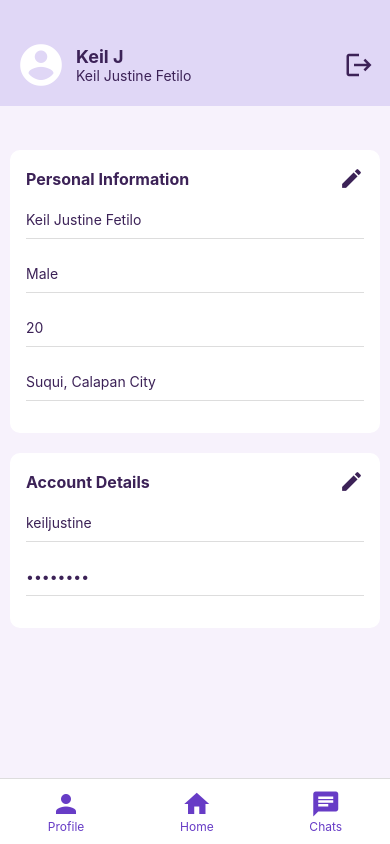
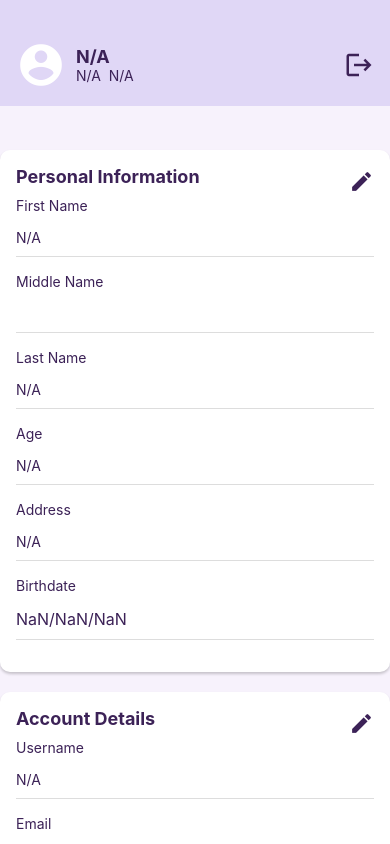
Before and after one commit to KeilJustineFetilo/TeenThinkTalk, a React Native app in the folder TeenThinkTalk/: screen /Profile in a window 390 px wide. Shown: the top 844 px of the page. Built offline with nearby package versions, Linux system fonts and the light colour scheme.

Commit message:
Profile Screen (Incomplete)

```diff
--- a/TeenThinkTalk/app/screens/homeScreen.jsx
+++ b/TeenThinkTalk/app/screens/homeScreen.jsx
@@ -48,7 +48,9 @@ const posts = [
   },
 ];
 
-const HomeScreen = ({ navigation }) => {
+const HomeScreen = ({ navigation, route }) => {
+  const { profileData } = route.params || {}; // Get the passed profile data from the route
+
   const [menuVisible, setMenuVisible] = useState(false);
   const [notificationVisible, setNotificationVisible] = useState(false);
   const [comments, setComments] = useState({});
@@ -98,7 +100,7 @@ const HomeScreen = ({ navigation }) => {
 
   return (
     <View style={styles.container}>
-      {/* Header with Menu and Notifications */}
+      {/* Header with Menu, Notifications, and User info */}
       <View style={styles.header}>
         <TouchableOpacity onPress={toggleMenu}>
           <Icon name="menu" size={30} color="#673CC6" />
@@ -108,6 +110,15 @@ const HomeScreen = ({ navigation }) => {
           <Icon name="notifications" size={30} color="#673CC6" />
         </TouchableOpacity>
       </View>
+
+      {/* Display the user name if available */}
+      {profileData && (
+        <View style={styles.userInfo}>
+          <Text style={styles.welcomeText}>
+            Welcome, {profileData.username || "User"}!
+          </Text>
+        </View>
+      )}
 
       {/* Announcements Section */}
       <Text style={styles.sectionTitle}>Announcements</Text>
@@ -260,7 +271,7 @@ const HomeScreen = ({ navigation }) => {
         <TouchableOpacity
           style={styles.navButton}
           onPress={() => {
-            navigation.navigate("Profile"); // Ensure this matches the route name defined in your navigator
+            navigation.navigate("Profile", { profileData }); // Pass profile data to ProfileScreen
           }}
         >
           <Icon name="person" size={30} color="#673CC6" />
@@ -268,7 +279,7 @@ const HomeScreen = ({ navigation }) => {
         <TouchableOpacity
           style={styles.navButton}
           onPress={() => {
-            navigation.navigate("Home"); // Ensure this matches the route name defined in your navigator
+            navigation.navigate("Home");
           }}
         >
           <Icon name="home" size={30} color="#673CC6" />
@@ -303,6 +314,16 @@ const styles = StyleSheet.create({
     fontSize: 18,
     fontWeight: "bold",
     color: "#3C2257",
+  },
+  userInfo: {
+    paddingHorizontal: 16,
+    paddingVertical: 10,
+    backgroundColor: "#fff",
+  },
+  welcomeText: {
+    fontSize: 18,
+    color: "#3C2257",
+    fontWeight: "bold",
   },
   sectionTitle: {
     fontSize: 18,
--- a/TeenThinkTalk/app/screens/profileScreen.jsx
+++ b/TeenThinkTalk/app/screens/profileScreen.jsx
@@ -7,26 +7,85 @@ import {
   StyleSheet,
   ScrollView,
   Modal,
+  Platform,
 } from "react-native";
 import Icon from "react-native-vector-icons/MaterialIcons"; // For icons
+import DateTimePicker from '@react-native-community/datetimepicker';
 
-const ProfileScreen = ({ navigation }) => {
+// Function to format the date to MM/DD/YYYY
+const formatDate = (dateString) => {
+  if (!dateString) return "N/A"; // Fallback for missing dates
+
+  const date = new Date(dateString);
+  const month = String(date.getMonth() + 1).padStart(2, '0'); // Get month and ensure two digits
+  const day = String(date.getDate()).padStart(2, '0'); // Get day and ensure two digits
+  const year = date.getFullYear(); // Get year
+
+  return `${month}/${day}/${year}`; // Return formatted date
+};
+
+// Function to calculate age based on birthdate
+const calculateAge = (birthdate) => {
+  const today = new Date();
+  const birthDate = new Date(birthdate);
+  let age = today.getFullYear() - birthDate.getFullYear();
+  const monthDifference = today.getMonth() - birthDate.getMonth();
+
+  // If birthdate hasn't occurred yet this year, subtract one year from age
+  if (monthDifference < 0 || (monthDifference === 0 && today.getDate() < birthDate.getDate())) {
+    age--;
+  }
+
+  return age;
+};
+
+// Validation function for email
+const validateEmail = (email) => {
+  const re = /^[a-zA-Z0-9+_.-]+@[a-zA-Z0-9.-]+$/;
+  return re.test(String(email).toLowerCase());
+};
+
+const ProfileScreen = ({ navigation, route }) => {
+  // Ensure profileData exists and use default values if not
+  const { profileData } = route.params || {};
+  const fallbackProfileData = {
+    firstName: 'N/A',
+    lastName: 'N/A',
+    middleName: '',
+    age: 'N/A', // We treat age as string here to safely handle it in TextInput
+    address: 'N/A',
+    username: 'N/A',
+    email: 'N/A',
+    birthdate: 'N/A',
+  };
+  const safeProfileData = { ...fallbackProfileData, ...profileData };
+
+  // Combine the name fields into one full name
+  const fullName = `${safeProfileData.firstName} ${safeProfileData.middleName} ${safeProfileData.lastName}`.trim();
+
   // State to track if fields are editable
   const [isEditable, setIsEditable] = useState(false);
   const [showLogoutModal, setShowLogoutModal] = useState(false); // State for logout modal
+  const [showDatePicker, setShowDatePicker] = useState(false); // State to show the DateTimePicker
+  const [emailError, setEmailError] = useState(''); // Email validation error
+  const [passwordError, setPasswordError] = useState(''); // Password mismatch error
 
-  // State to track form data
+  // State to track form data (initialize with profileData or empty fields)
   const [formData, setFormData] = useState({
-    name: "Keil Justine Fetilo",
-    sex: "Male",
-    age: "20",
-    address: "Suqui, Calapan City",
-    username: "keiljustine",
-    password: "********",
+    firstName: safeProfileData.firstName,
+    lastName: safeProfileData.lastName,
+    middleName: safeProfileData.middleName,
+    age: safeProfileData.age !== 'N/A' ? String(safeProfileData.age) : 'N/A', // Convert age to string for TextInput
+    address: safeProfileData.address,
+    username: safeProfileData.username,
+    email: safeProfileData.email,
+    birthdate: formatDate(safeProfileData.birthdate), // Format birthdate as MM/DD/YYYY
+    password: "********", // Placeholder for security
     newPassword: "",
-    recoveryKey: "********",
-    newRecoveryKey: "",
+    confirmPassword: "", // For password confirmation
   });
+
+  const [selectedDate, setSelectedDate] = useState(new Date(safeProfileData.birthdate || Date.now())); // Default to the current date or profile date
 
   // Toggle edit mode
   const toggleEdit = () => {
@@ -40,8 +99,37 @@ const ProfileScreen = ({ navigation }) => {
 
   // Handle save
   const handleSave = () => {
-    console.log("Saved data:", formData);
+    if (!validateEmail(formData.email)) {
+      setEmailError('Invalid email format');
+      return;
+    }
+
+    if (formData.newPassword !== formData.confirmPassword) {
+      setPasswordError('Passwords do not match');
+      return;
+    }
+
+    // Convert age back to number if it's a valid number
+    const updatedFormData = {
+      ...formData,
+      age: isNaN(Number(formData.age)) ? formData.age : Number(formData.age),
+    };
+
+    console.log("Saved data:", updatedFormData);
     setIsEditable(false);
+  };
+
+  // Handle date change from the DateTimePicker and update both birthdate and age
+  const onChangeDate = (event, selectedDate) => {
+    const currentDate = selectedDate || new Date(formData.birthdate);
+    setShowDatePicker(Platform.OS === 'ios'); // For iOS, we continue showing the picker until the user selects "done"
+    setSelectedDate(currentDate);
+
+    const formattedDate = formatDate(currentDate);
+    const age = calculateAge(currentDate);
+
+    // Update birthdate and age in the form
+    setFormData({ ...formData, birthdate: formattedDate, age: String(age) });
   };
 
   // Handle logout
@@ -86,8 +174,8 @@ const ProfileScreen = ({ navigation }) => {
         <View style={styles.profileInfo}>
           <Icon name="account-circle" size={50} color="#fff" />
           <View>
-            <Text style={styles.profileName}>Keil J</Text>
-            <Text style={styles.profileFullName}>{formData.name}</Text>
+            <Text style={styles.profileName}>{safeProfileData.username}</Text>
+            <Text style={styles.profileFullName}>{fullName}</Text>
           </View>
         </View>
         {/* Logout Button */}
@@ -99,89 +187,139 @@ const ProfileScreen = ({ navigation }) => {
       {/* Scrollable content */}
       <ScrollView contentContainerStyle={styles.scrollContent}>
         {/* Personal Information Section */}
-        <View style={styles.section}>
+        <View style={styles.card}>
           <View style={styles.sectionHeader}>
-            <Text style={styles.sectionTitle}>Personal Information</Text>
-            {!isEditable && (
+            <Text style={styles.cardTitle}>Personal Information</Text>
             <TouchableOpacity onPress={toggleEdit}>
               <Icon name="edit" size={25} color="#3C2257" />
             </TouchableOpacity>
-            )}
           </View>
+
+          <Text style={styles.label}>First Name</Text>
           <TextInput
             style={[styles.input, isEditable ? styles.inputEditable : null]}
             editable={isEditable}
-            value={formData.name}
-            onChangeText={(value) => handleChange("name", value)}
+            value={formData.firstName}
+            onChangeText={(value) => handleChange("firstName", value)}
           />
+
+          <Text style={styles.label}>Middle Name</Text>
           <TextInput
             style={[styles.input, isEditable ? styles.inputEditable : null]}
             editable={isEditable}
-            value={formData.sex}
-            onChangeText={(value) => handleChange("sex", value)}
+            value={formData.middleName}
+            onChangeText={(value) => handleChange("middleName", value)}
           />
+
+          <Text style={styles.label}>Last Name</Text>
           <TextInput
             style={[styles.input, isEditable ? styles.inputEditable : null]}
             editable={isEditable}
+            value={formData.lastName}
+            onChangeText={(value) => handleChange("lastName", value)}
+          />
+
+          <Text style={styles.label}>Age</Text>
+          <TextInput
+            style={[styles.input, isEditable ? styles.inputEditable : null]}
+            editable={false} // Age is auto-calculated
             value={formData.age}
             keyboardType="numeric"
-            onChangeText={(value) => handleChange("age", value)}
           />
+
+          <Text style={styles.label}>Address</Text>
           <TextInput
             style={[styles.input, isEditable ? styles.inputEditable : null]}
             editable={isEditable}
             value={formData.address}
             onChangeText={(value) => handleChange("address", value)}
           />
+
+          <Text style={styles.label}>Birthdate</Text>
+          <TouchableOpacity
+            onPress={() => setShowDatePicker(true)}
+            style={[styles.input, { justifyContent: 'center' }]}
+            disabled={!isEditable}
+          >
+            <Text style={styles.textInputText}>{formData.birthdate}</Text>
+          </TouchableOpacity>
+
+          {/* Show DateTimePicker if enabled */}
+          {showDatePicker && (
+            <DateTimePicker
+              value={selectedDate}
+              mode="date"
+              display="default"
+              onChange={onChangeDate}
+              maximumDate={new Date()} // Optional: Prevent future dates
+            />
+          )}
         </View>
 
         {/* Account Details Section */}
-        <View style={styles.section}>
+        <View style={styles.card}>
           <View style={styles.sectionHeader}>
-            <Text style={styles.sectionTitle}>Account Details</Text>
-            {!isEditable && (
+            <Text style={styles.cardTitle}>Account Details</Text>
             <TouchableOpacity onPress={toggleEdit}>
               <Icon name="edit" size={25} color="#3C2257" />
             </TouchableOpacity>
-            )}
           </View>
+
+          <Text style={styles.label}>Username</Text>
+          <TextInput
+            style={[styles.input, isEditable ? styles.inputEditable : null]}
+            editable={false} // Username should not be editable
+            value={formData.username}
+          />
+
+          <Text style={styles.label}>Email</Text>
           <TextInput
             style={[styles.input, isEditable ? styles.inputEditable : null]}
             editable={isEditable}
-            value={formData.username}
-            onChangeText={(value) => handleChange("username", value)}
+            value={formData.email}
+            onChangeText={(value) => {
+              setEmailError('');
+              handleChange("email", value);
+            }}
           />
+          {emailError ? <Text style={styles.errorText}>{emailError}</Text> : null}
+
+          <Text style={styles.label}>Password</Text>
           <TextInput
             style={[styles.input, isEditable ? styles.inputEditable : null]}
-            editable={isEditable}
+            editable={false}
             value={formData.password}
             secureTextEntry
-            onChangeText={(value) => handleChange("password", value)}
           />
+
           {isEditable && (
             <>
+              <Text style={styles.label}>New Password</Text>
               <TextInput
                 style={[styles.input, isEditable ? styles.inputEditable : null]}
                 editable={isEditable}
                 placeholder="New Password"
                 secureTextEntry
                 value={formData.newPassword}
-                onChangeText={(value) => handleChange("newPassword", value)}
+                onChangeText={(value) => {
+                  setPasswordError('');
+                  handleChange("newPassword", value);
+                }}
               />
+
+              <Text style={styles.label}>Confirm New Password</Text>
               <TextInput
                 style={[styles.input, isEditable ? styles.inputEditable : null]}
                 editable={isEditable}
-                placeholder="Recovery Key"
-                value={formData.recoveryKey}
-                onChangeText={(value) => handleChange("recoveryKey", value)}
+                placeholder="Confirm New Password"
+                secureTextEntry
+                value={formData.confirmPassword}
+                onChangeText={(value) => {
+                  setPasswordError('');
+                  handleChange("confirmPassword", value);
+                }}
               />
-              <TextInput
-                style={[styles.input, isEditable ? styles.inputEditable : null]}
-                editable={isEditable}
-                placeholder="New Recovery Key"
-                value={formData.newRecoveryKey}
-                onChangeText={(value) => handleChange("newRecoveryKey", value)}
-              />
+              {passwordError ? <Text style={styles.errorText}>{passwordError}</Text> : null}
             </>
           )}
         </View>
@@ -258,22 +396,32 @@ const styles = StyleSheet.create({
     paddingTop: 140, // To leave space for the fixed header
     paddingBottom: 100, // To leave space for the bottom navigation
   },
-  section: {
-    backgroundColor: "#fff",
+  card: {
+    backgroundColor: '#fff',
+    borderRadius: 10,
     padding: 16,
-    margin: 10,
-    borderRadius: 10,
+    marginVertical: 10,
+    shadowColor: '#000',
+    shadowOffset: { width: 0, height: 2 },
+    shadowOpacity: 0.2,
+    shadowRadius: 3,
+    elevation: 3,
+  },
+  cardTitle: {
+    fontSize: 18,
+    fontWeight: 'bold',
+    marginBottom: 10,
+    color: '#3C2257',
   },
   sectionHeader: {
-    flexDirection: "row",
-    justifyContent: "space-between",
-    alignItems: "center",
-    marginBottom: 10,
+    flexDirection: 'row',
+    justifyContent: 'space-between',
+    alignItems: 'center',
   },
-  sectionTitle: {
-    fontSize: 16,
-    fontWeight: "bold",
-    color: "#3C2257",
+  label: {
+    fontSize: 14,
+    color: '#3C2257',
+    marginBottom: 5,
   },
   input: {
     borderBottomWidth: 1,
@@ -283,10 +431,16 @@ const styles = StyleSheet.create({
     color: "#3C2257",
   },
   inputEditable: {
-    borderBottomColor: "#3C2257",
+    borderColor: '#673CC6',
+    borderWidth: 2,
+    paddingHorizontal: 8,
+  },
+  textInputText: {
+    color: "#3C2257",
+    fontSize: 16,
   },
   saveButton: {
-    backgroundColor: "#7F3DFF",
+    backgroundColor: "#28A745",
     paddingVertical: 15,
     borderRadius: 10,
     marginHorizontal: 16,
@@ -298,7 +452,11 @@ const styles = StyleSheet.create({
     fontWeight: "bold",
     fontSize: 16,
   },
-  // Modal styles
+  errorText: {
+    color: 'red',
+    fontSize: 12,
+    marginBottom: 5,
+  },
   modalContainer: {
     flex: 1,
     justifyContent: "center",
@@ -344,7 +502,6 @@ const styles = StyleSheet.create({
     color: "#fff",
     fontWeight: "bold",
   },
-  // Bottom Navigation styles (Persistent at bottom)
   bottomNav: {
     flexDirection: "row",
     justifyContent: "space-around",
```
Also changed, not shown: TeenThinkTalk/app/screens/loginscreen.jsx (+12 -7 lines), TeenThinkTalk/config.js (+9 -4 lines), TeenThinkTalk/package.json (+16 -5 lines), 1 other file (tests, documents, lock files or other folders). Lines whose indentation alone changed are shown as unchanged.
